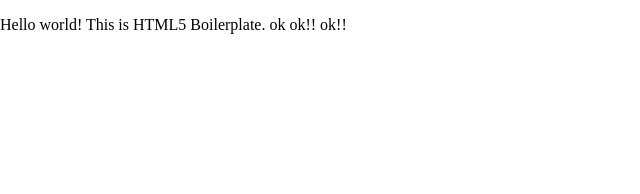
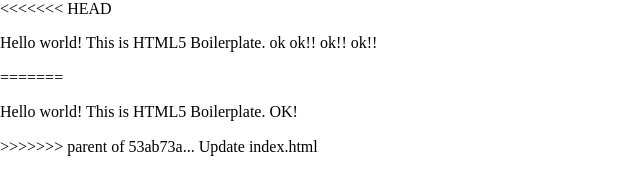
Before and after one commit to passion0470/html5-boilerplate, a plain HTML site: page index.html in a window 1280 px wide. Shown: the whole page, without its empty margins (0-640 px from the left). Drawn offline with nearby package versions, Linux system fonts and the light colour scheme.

```diff
--- a/index.html
+++ b/index.html
@@ -22,7 +22,11 @@
   <![endif]-->
 
   <!-- Add your site or application content here -->
-  <p>Hello world! This is HTML5 Boilerplate. ok ok!! ok!!</p>
+<<<<<<< HEAD
+  <p>Hello world! This is HTML5 Boilerplate. ok ok!! ok!! ok!!</p>
+=======
+  <p>Hello world! This is HTML5 Boilerplate. OK!</p>
+>>>>>>> parent of 53ab73a... Update index.html
   <script src="js/vendor/modernizr-3.6.0.min.js"></script>
   <script src="https://code.jquery.com/jquery-3.3.1.min.js" integrity="sha256-FgpCb/KJQlLNfOu91ta32o/NMZxltwRo8QtmkMRdAu8=" crossorigin="anonymous"></script>
   <script>window.jQuery || document.write('<script src="js/vendor/jquery-3.3.1.min.js"><\/script>')</script>
```
